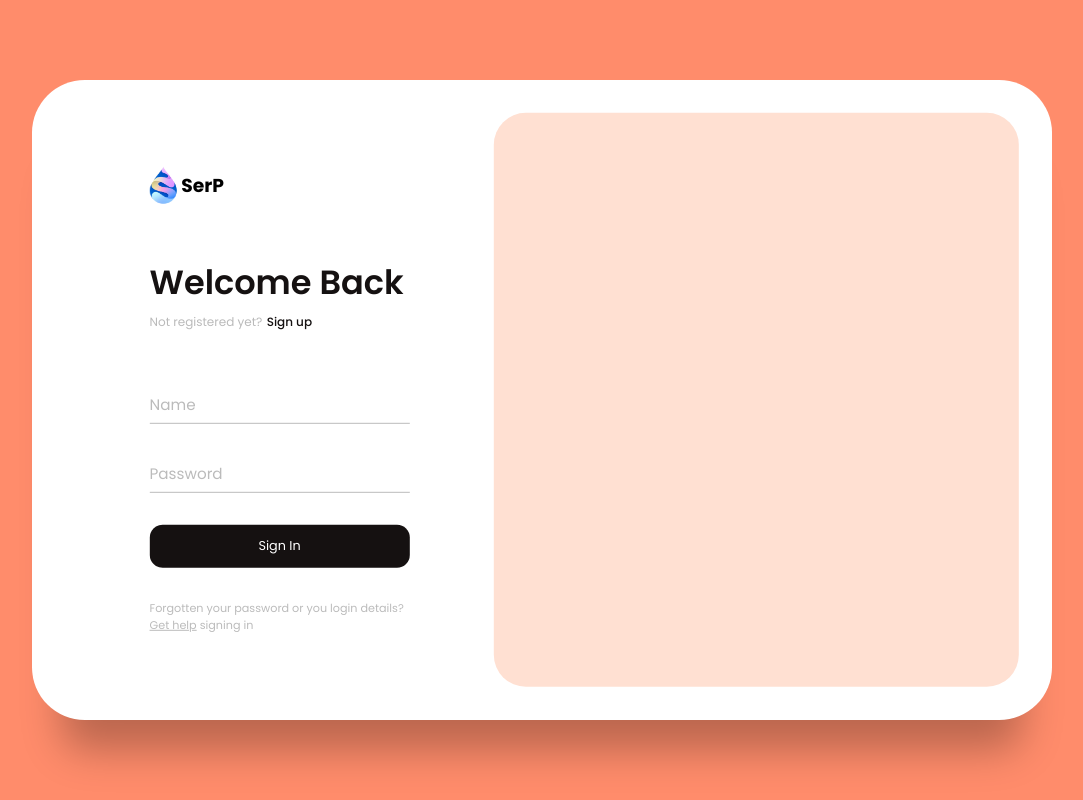
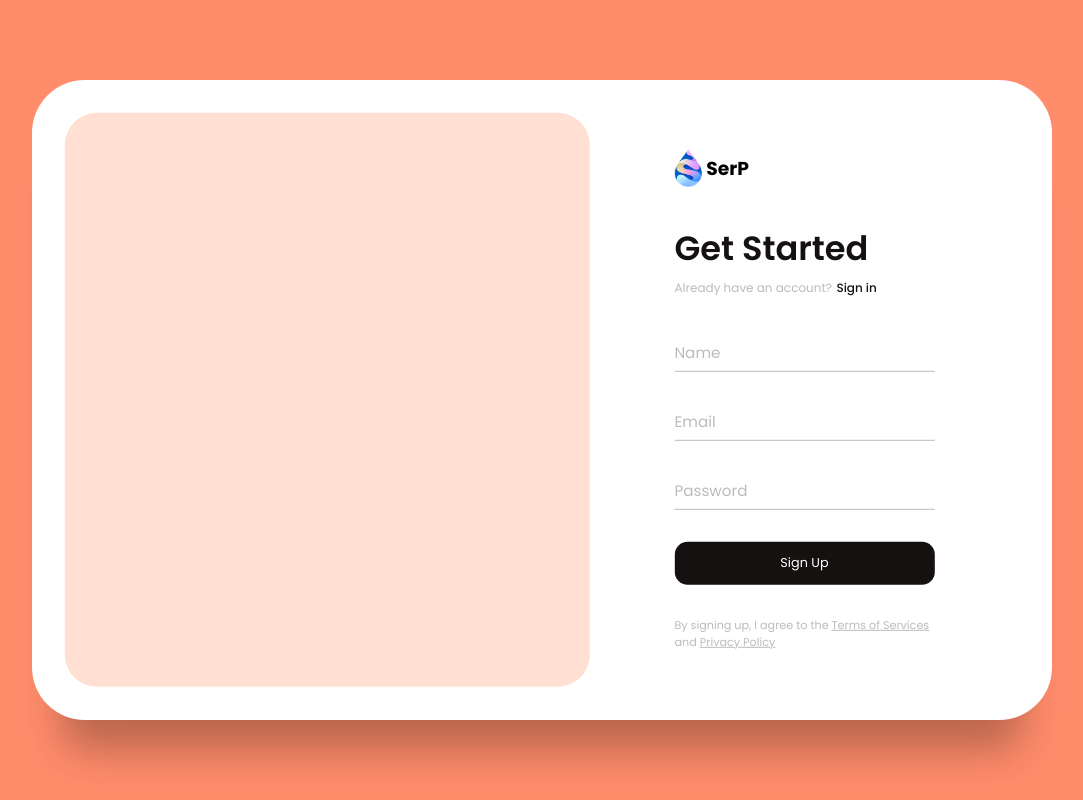
Before and after one commit to agavriliu17/web-technologies-proj, a plain HTML site: page pages/login/index.html in a window 1280 px wide. Both pictures are taken after a click on the link "Sign up". Shown: the whole page, without its empty margins (98-1181 px from the left). Drawn offline with Linux system fonts and the light colour scheme.

Commit message:
Added registration form in sign in page

```diff
--- a/pages/login/app.js
+++ b/pages/login/app.js
@@ -1,4 +1,6 @@
 const inputs = document.querySelectorAll(".input-field");
+const toggleButtons = document.querySelectorAll(".toggle");
+const main = document.querySelector("main");
 
 inputs.forEach((input) => {
   input.addEventListener("focus", () => {
@@ -9,3 +11,9 @@ inputs.forEach((input) => {
     input.classList.remove("active");
   });
 });
+
+toggleButtons.forEach((btn) => {
+  btn.addEventListener("click", () => {
+    main.classList.toggle("sign-up-mode");
+  });
+});
--- a/pages/login/index.html
+++ b/pages/login/index.html
@@ -55,6 +55,62 @@
                 </p>
               </div>
             </form>
+
+
+             <form action="index.html" autocomplete="off" class="sign-up-form">
+              <div class="logo">
+                <img src="../../resources/images/logo.png" alt="serP-logo" />
+
+                <h3>SerP</h3>
+              </div>
+
+              <div class="heading">
+                <h2>Get Started</h2>
+                <h6>Already have an account?</h6>
+                <a href="#" class="toggle">Sign in</a>
+              </div>
+
+              <div class="actual-form">
+                <div class="input-wrap">
+                  <input
+                    type="text"
+                    minlength="4"
+                    class="input-field"
+                    autocomplete="off"
+                    required
+                  />
+                  <label>Name</label>
+                </div>
+
+                <div class="input-wrap">
+                  <input
+                    type="email"
+                    class="input-field"
+                    autocomplete="off"
+                    required
+                  />
+                  <label>Email</label>
+                </div>
+
+                <div class="input-wrap">
+                  <input
+                    type="password"
+                    minlength="4"
+                    class="input-field"
+                    autocomplete="off"
+                    required
+                  />
+                  <label>Password</label>
+                </div>
+
+                <input type="submit" value="Sign Up" class="sign-btn" />
+
+                <p class="text">
+                  By signing up, I agree to the
+                  <a href="#">Terms of Services</a> and
+                  <a href="#">Privacy Policy</a>
+                </p>
+              </div>
           </div>
           <div class="carousel"></div>
         </div>
--- a/pages/login/style.css
+++ b/pages/login/style.css
@@ -201,3 +201,21 @@ label {
 .text a:hover {
   color: #8371fd;
 }
+
+main.sign-up-mode form.sign-in-form {
+  opacity: 0;
+  pointer-events: none;
+}
+
+main.sign-up-mode form.sign-up-form {
+  opacity: 1;
+  pointer-events: all;
+}
+
+main.sign-up-mode .forms-wrap {
+  left: 55%;
+}
+
+main.sign-up-mode .carousel {
+  left: 0%;
+}
```
